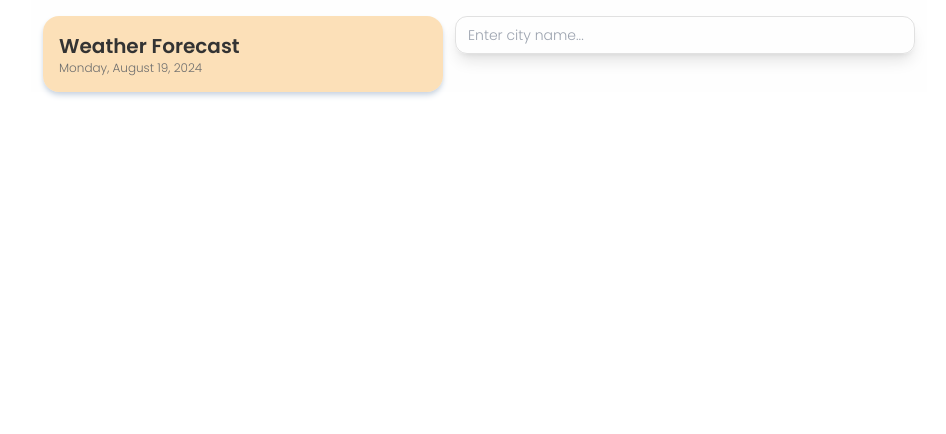
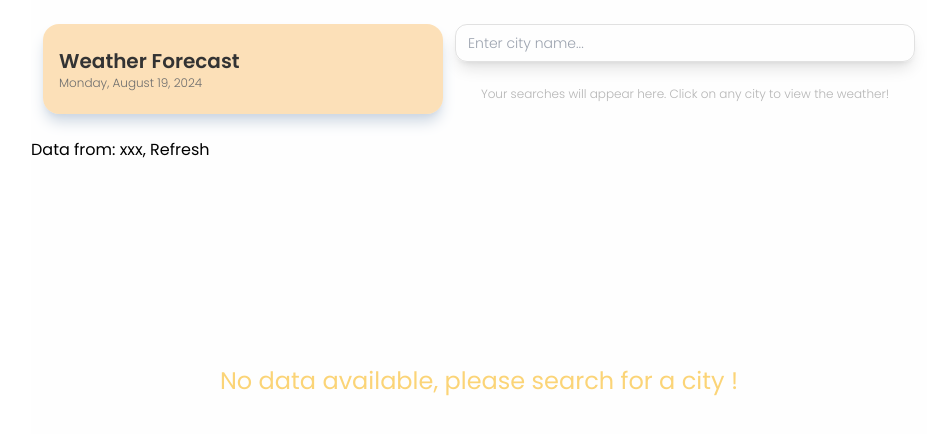
Before and after one commit to mkpanq/weather-app, a React (Vite) app: page / in a window 1280 px wide. Shown: the top 434 px of the page, without its empty margins (161-1107 px from the left). Built offline with nearby package versions, Linux system fonts and the light colour scheme.

Commit message:
LIttle improv on last searches

```diff
--- a/src/components/Dashboard.tsx
+++ b/src/components/Dashboard.tsx
@@ -12,9 +12,9 @@ const Dashboard = () => {
   const { isFetching, error, data, refetch } = useQueryData(currentCity);
 
   return (
-    <div className="bg-whiteish h-full w-full flex flex-col font-poppins md:max-w-4xl md:mx-auto">
-      <div className="mx-3 mt-4 flex flex-col gap-3 md:flex-row">
-        <header className="border-b-0.5 border-greyish shadow-md shadow-greyish bg-secondary/70 px-4 py-4 rounded-2xl flex flex-row justify-between items-center md:w-[400px] md:grow-0">
+    <div className="bg-whiteish h-full w-full flex flex-col font-poppins md:max-w-4xl md:mx-auto md:h-[600px]">
+      <div className="mx-3 my-6 flex flex-col gap-3 md:flex-row">
+        <header className="border-b-0.5 border-greyish shadow-lg shadow-greyish bg-secondary/70 px-4 py-4 rounded-2xl flex flex-row justify-between items-center md:w-[400px] md:grow-0">
           <div className="flex flex-col">
             <p className="font-semibold text-xl text-title">Weather Forecast</p>
             <p className="font-light text-xs text-subtitle">
@@ -33,7 +33,9 @@ const Dashboard = () => {
           <LastSearches setCurrentCity={setCurrentCity} />
         </div>
       </div>
-
+      {/* TODO: Add refresh button for clear cache and download data again */}
+      <p>Data from: xxx, Refresh</p>
+      <EmptyState />
       {/* Data display for all data */}
       {/* Emmpty state when no data is fetched */}
       {/* Error state when fetching ends with Error */}
--- a/src/components/LastSearches.tsx
+++ b/src/components/LastSearches.tsx
@@ -12,20 +12,26 @@ const LastSearches = ({
   };
 
   return (
-    cacheData.length > 0 && (
-      <ul className="flex flex-row gap-1 text-nowrap overflow-x-auto scrollbar-hide">
+    <div className="min-h-10 px-2 flex">
+      {cacheData.length > 0 ? (
+        <ul className="flex flex-row gap-1 text-nowrap overflow-x-auto scrollbar-hide self-center md:gap-2">
           {cacheData.map((data) => (
             <li key={data.queryKey.city}>
               <button
                 onClick={() => onClickHandler(data.queryKey.city)}
-              className="text-[10px] px-5 py-1 rounded-full bg-accent text-whiteish/90 align-middle"
+                className="text-[10px] px-5 py-1 rounded-full bg-accent text-whiteish/90 md:text-sm"
               >
                 {data.data.location.name}
               </button>
             </li>
           ))}
         </ul>
-    )
+      ) : (
+        <p className="max-md:hidden items-center text-xs font-light text-center text-subtitle/50 self-center mx-auto">
+          Your searches will appear here. Click on any city to view the weather!
+        </p>
+      )}
+    </div>
   );
 };
 export default LastSearches;
--- a/src/components/states/EmptyState.tsx
+++ b/src/components/states/EmptyState.tsx
@@ -1,7 +1,9 @@
 const EmptyState = () => {
   return (
-    <div className="bg-whiteish w-full h-96 flex items-center justify-center">
-      <p className="text-2xl text-primary">No Data to Display</p>
+    <div className="bg-whiteish w-full h-full flex items-center justify-center">
+      <p className="text-2xl text-primary">
+        No data available, please search for a city !
+      </p>
     </div>
   );
 };
```
Lines whose indentation alone changed are shown as unchanged.
